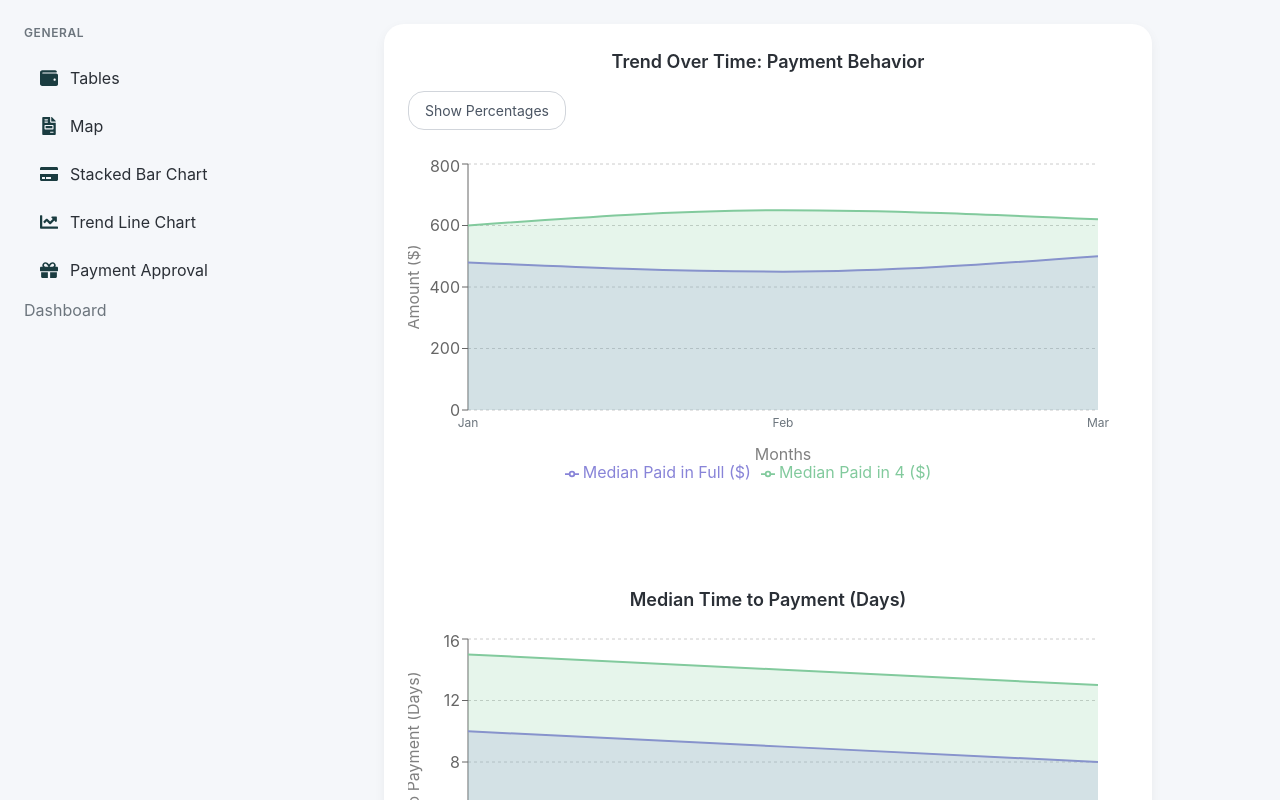
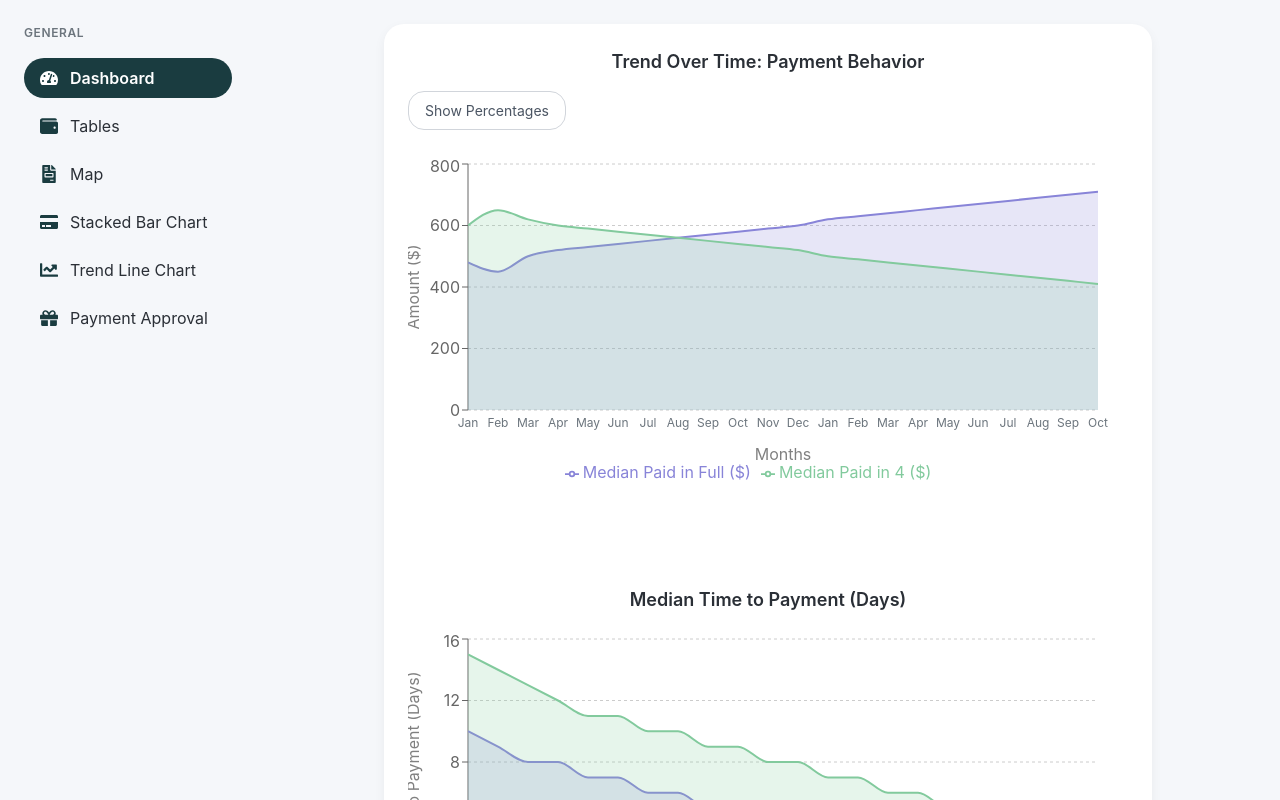
Before and after one commit to Timchung18/driven_admin, a React (Create React App) app: page /trendLineChart in a window 1280 px wide. Built offline with nearby package versions, Linux system fonts and the light colour scheme.

Commit message:
fixed some bugs for dashboard

```diff
--- a/src/App.js
+++ b/src/App.js
@@ -18,7 +18,8 @@ function App() {
         {/* Main content area */}
         <div className="flex-1 p-6 overflow-auto">
           <Routes>
-          <Route path="/" element={<Dashboard />} />
+          <Route path="/" element={<Dashboard/>} />
+          <Route path="/dashboard" element={<Dashboard/>} />
           <Route path="/viewTables" element={<CsvViewer />} />
           <Route path="/heatmap" element={<GeorgiaCountiesMap />} />
           <Route path="/stackedBarChart" element={<StackedBarChart />} />
--- a/src/components/Navbar.js
+++ b/src/components/Navbar.js
@@ -1,6 +1,6 @@
 import React, { useState } from 'react';
 import { Link } from 'react-router-dom';
-import { FaWallet, FaCreditCard, FaFileInvoice, FaGift, FaChartLine } from 'react-icons/fa';
+import { FaWallet, FaCreditCard, FaFileInvoice, FaGift, FaChartLine, FaTachometerAlt } from 'react-icons/fa';
 
 const Navbar = () => {
   const [activeItem, setActiveItem] = useState('Dashboard');
@@ -16,6 +16,20 @@ const Navbar = () => {
         <div>
           <h3 className="text-xs font-semibold uppercase text-textSecondary tracking-wider mb-4">General</h3>
           <ul className="space-y-2">
+            <li>
+              <Link
+                to="/dashboard"
+                onClick={() => handleItemClick('Dashboard')}
+                className={`flex items-center space-x-3 px-4 py-2 rounded-lg ${
+                  activeItem === 'Dashboard' ? 'bg-accent text-white' : 'hover:bg-gray-100'
+                }`}
+              >
+                <FaTachometerAlt className={`text-lg ${activeItem === 'Dashboard' ? 'text-white' : 'text-accent'}`} />
+                <span className={`${activeItem === 'Dashboard' ? 'text-white font-semibold' : 'text-textPrimary'}`}>
+                  Dashboard
+                </span>
+              </Link>
+            </li>
             <li>
               <Link
                 to="/viewTables"
@@ -86,11 +100,6 @@ const Navbar = () => {
                 </span>
               </Link>
             </li>
-            <li className="nav-item">
-                <Link to="/dashboard" className="nav-links hover:text-gray-300">
-                Dashboard
-                </Link>
-            </li>
           </ul>
         </div>
       </div>
--- a/src/components/driversLineGraph.js
+++ b/src/components/driversLineGraph.js
@@ -136,7 +136,7 @@ const LineGraph = () => {
         >
           <CartesianGrid strokeDasharray="3 3" stroke="#e0e0e0" />
           <XAxis dataKey="month">
-            <Label value="Months" position="insideBottom" offset={-5} style={{ textAnchor: 'middle', fill: '#888' }} />
+
           </XAxis>
           <YAxis>
             <Label angle={-90} position="insideLeft" style={{ textAnchor: 'middle', fill: '#888' }}>
--- a/src/components/lineGraphAmountCollected.js
+++ b/src/components/lineGraphAmountCollected.js
@@ -2,35 +2,29 @@ import React, { useState } from 'react';
 import { LineChart, XAxis, YAxis, CartesianGrid, Tooltip, Legend, ResponsiveContainer, Label, AreaChart, Area } from 'recharts';
 
 const data = [
-  {
-    month: 'Jan',
-    paidInFull: 480,
-    paidIn4: 600,
-    paidInFullPercentage: 40,
-    paidIn4Percentage: 60,
-    timeToPaymentPaidInFull: 10,
-    timeToPaymentPaidIn4: 15,
-  },
-  {
-    month: 'Feb',
-    paidInFull: 450,
-    paidIn4: 650,
-    paidInFullPercentage: 35,
-    paidIn4Percentage: 65,
-    timeToPaymentPaidInFull: 9,
-    timeToPaymentPaidIn4: 14,
-  },
-  {
-    month: 'Mar',
-    paidInFull: 500,
-    paidIn4: 620,
-    paidInFullPercentage: 45,
-    paidIn4Percentage: 55,
-    timeToPaymentPaidInFull: 8,
-    timeToPaymentPaidIn4: 13,
-  },
-  // Add more data as needed for each month...
-];
+    { month: 'Jan', year: 2023, paidInFull: 480, paidIn4: 600, paidInFullPercentage: 40, paidIn4Percentage: 60, timeToPaymentPaidInFull: 10, timeToPaymentPaidIn4: 15 },
+    { month: 'Feb', year: 2023, paidInFull: 450, paidIn4: 650, paidInFullPercentage: 35, paidIn4Percentage: 65, timeToPaymentPaidInFull: 9, timeToPaymentPaidIn4: 14 },
+    { month: 'Mar', year: 2023, paidInFull: 500, paidIn4: 620, paidInFullPercentage: 45, paidIn4Percentage: 55, timeToPaymentPaidInFull: 8, timeToPaymentPaidIn4: 13 },
+    { month: 'Apr', year: 2023, paidInFull: 520, paidIn4: 600, paidInFullPercentage: 50, paidIn4Percentage: 50, timeToPaymentPaidInFull: 8, timeToPaymentPaidIn4: 12 },
+    { month: 'May', year: 2023, paidInFull: 530, paidIn4: 590, paidInFullPercentage: 52, paidIn4Percentage: 48, timeToPaymentPaidInFull: 7, timeToPaymentPaidIn4: 11 },
+    { month: 'Jun', year: 2023, paidInFull: 540, paidIn4: 580, paidInFullPercentage: 53, paidIn4Percentage: 47, timeToPaymentPaidInFull: 7, timeToPaymentPaidIn4: 11 },
+    { month: 'Jul', year: 2023, paidInFull: 550, paidIn4: 570, paidInFullPercentage: 54, paidIn4Percentage: 46, timeToPaymentPaidInFull: 6, timeToPaymentPaidIn4: 10 },
+    { month: 'Aug', year: 2023, paidInFull: 560, paidIn4: 560, paidInFullPercentage: 55, paidIn4Percentage: 45, timeToPaymentPaidInFull: 6, timeToPaymentPaidIn4: 10 },
+    { month: 'Sep', year: 2023, paidInFull: 570, paidIn4: 550, paidInFullPercentage: 56, paidIn4Percentage: 44, timeToPaymentPaidInFull: 5, timeToPaymentPaidIn4: 9 },
+    { month: 'Oct', year: 2023, paidInFull: 580, paidIn4: 540, paidInFullPercentage: 57, paidIn4Percentage: 43, timeToPaymentPaidInFull: 5, timeToPaymentPaidIn4: 9 },
+    { month: 'Nov', year: 2023, paidInFull: 590, paidIn4: 530, paidInFullPercentage: 58, paidIn4Percentage: 42, timeToPaymentPaidInFull: 4, timeToPaymentPaidIn4: 8 },
+    { month: 'Dec', year: 2023, paidInFull: 600, paidIn4: 520, paidInFullPercentage: 60, paidIn4Percentage: 40, timeToPaymentPaidInFull: 4, timeToPaymentPaidIn4: 8 },
+    { month: 'Jan', year: 2024, paidInFull: 620, paidIn4: 500, paidInFullPercentage: 62, paidIn4Percentage: 38, timeToPaymentPaidInFull: 3, timeToPaymentPaidIn4: 7 },
+    { month: 'Feb', year: 2024, paidInFull: 630, paidIn4: 490, paidInFullPercentage: 63, paidIn4Percentage: 37, timeToPaymentPaidInFull: 3, timeToPaymentPaidIn4: 7 },
+    { month: 'Mar', year: 2024, paidInFull: 640, paidIn4: 480, paidInFullPercentage: 64, paidIn4Percentage: 36, timeToPaymentPaidInFull: 2, timeToPaymentPaidIn4: 6 },
+    { month: 'Apr', year: 2024, paidInFull: 650, paidIn4: 470, paidInFullPercentage: 65, paidIn4Percentage: 35, timeToPaymentPaidInFull: 2, timeToPaymentPaidIn4: 6 },
+    { month: 'May', year: 2024, paidInFull: 660, paidIn4: 460, paidInFullPercentage: 66, paidIn4Percentage: 34, timeToPaymentPaidInFull: 2, timeToPaymentPaidIn4: 5 },
+    { month: 'Jun', year: 2024, paidInFull: 670, paidIn4: 450, paidInFullPercentage: 67, paidIn4Percentage: 33, timeToPaymentPaidInFull: 2, timeToPaymentPaidIn4: 5 },
+    { month: 'Jul', year: 2024, paidInFull: 680, paidIn4: 440, paidInFullPercentage: 68, paidIn4Percentage: 32, timeToPaymentPaidInFull: 2, timeToPaymentPaidIn4: 5 },
+    { month: 'Aug', year: 2024, paidInFull: 690, paidIn4: 430, paidInFullPercentage: 69, paidIn4Percentage: 31, timeToPaymentPaidInFull: 2, timeToPaymentPaidIn4: 4 },
+    { month: 'Sep', year: 2024, paidInFull: 700, paidIn4: 420, paidInFullPercentage: 70, paidIn4Percentage: 30, timeToPaymentPaidInFull: 2, timeToPaymentPaidIn4: 4 },
+    { month: 'Oct', year: 2024, paidInFull: 710, paidIn4: 410, paidInFullPercentage: 71, paidIn4Percentage: 29, timeToPaymentPaidInFull: 1, timeToPaymentPaidIn4: 4 },
+  ];
 
 const TrendLineChart = () => {
   const [isPercentage, setIsPercentage] = useState(false);
--- a/src/components/paymentSuccessRateBarChart.js
+++ b/src/components/paymentSuccessRateBarChart.js
@@ -1,6 +1,5 @@
 import React, { useState } from 'react';
 import { BarChart, Bar, XAxis, YAxis, CartesianGrid, Tooltip, Legend, ResponsiveContainer } from 'recharts';
-import LineGraph from './driversLineGraph';
 
 const initialData = [
   { month: 'Jan', year: 2023, traditionalCompletedTickets: 400, drivenCompletedTickets: 240 },
@@ -29,46 +28,31 @@ const initialData = [
   { month: 'Dec', year: 2024, traditionalCompletedTickets: 310, drivenCompletedTickets: 410 },
 ];
 
-const MyBarChart = ({ data }) => {
-  return (
-    <div className="bg-white rounded-lg shadow-lg p-4 mb-6">
-      <ResponsiveContainer width="100%" height={400}>
-        <BarChart
-          data={data}
-          margin={{
-            top: 20, right: 30, left: 20, bottom: 5,
-          }}
-        >
-          <CartesianGrid strokeDasharray="3 3" stroke="#e0e0e0" />
-          <XAxis dataKey="month" />
-          <YAxis label={{ value: 'Number of Tickets', angle: -90, position: 'insideLeft' }} />
-          <Tooltip />
-          <Legend />
-          <Bar dataKey="traditionalCompletedTickets" name="Paid in Full" fill="#8884d8" radius={[5, 5, 0, 0]} />
-          <Bar dataKey="drivenCompletedTickets" name="Paid in 4 (Driven)" fill="#82ca9d" radius={[5, 5, 0, 0]} />
-        </BarChart>
-      </ResponsiveContainer>
-    </div>
-  );
-};
+// Helper function to create date objects from month and year
+const getDateFromMonthYear = (month, year) => new Date(`${month} 1, ${year}`);
 
-const DateRangeSelector = ({ setData, initialData }) => {
+// DateRangeSelector component copied from the first component
+const DateRangeSelector = ({ setData }) => {
   const [startMonth, setStartMonth] = useState('January');
-  const [endMonth, setEndMonth] = useState('July');
-  const [year, setYear] = useState(2023);
+  const [startYear, setStartYear] = useState(2023);
+  const [endMonth, setEndMonth] = useState('December');
+  const [endYear, setEndYear] = useState(2024);
+
+  const startDate = getDateFromMonthYear(startMonth, startYear);
+  const endDate = getDateFromMonthYear(endMonth, endYear);
+  const isDateRangeValid = startDate <= endDate;
 
   const handleFilter = () => {
     const filteredData = initialData.filter((item) => {
-      const itemDate = new Date(`${item.month} 1, ${item.year}`);
-      const startDate = new Date(`${startMonth} 1, ${year}`);
-      const endDate = new Date(`${endMonth} 1, ${year}`);
+      const itemDate = getDateFromMonthYear(item.month, item.year);
       return itemDate >= startDate && itemDate <= endDate;
     });
     setData(filteredData);
   };
 
   return (
-    <div className="mb-4 flex gap-4 items-center">
+    <div className="mb-4 flex flex-col items-center">
+      <div className="flex gap-4 items-center">
         <label>
           Start Month:
           <select value={startMonth} onChange={(e) => setStartMonth(e.target.value)} className="ml-2 p-1 border rounded">
@@ -84,6 +68,14 @@ const DateRangeSelector = ({ setData, initialData }) => {
             <option value="October">October</option>
             <option value="November">November</option>
             <option value="December">December</option>
+          </select>
+        </label>
+
+        <label>
+          Start Year:
+          <select value={startYear} onChange={(e) => setStartYear(parseInt(e.target.value))} className="ml-2 p-1 border rounded">
+            <option value={2023}>2023</option>
+            <option value={2024}>2024</option>
           </select>
         </label>
 
@@ -106,20 +98,60 @@ const DateRangeSelector = ({ setData, initialData }) => {
         </label>
 
         <label>
-        Year:
-        <select value={year} onChange={(e) => setYear(parseInt(e.target.value))} className="ml-2 p-1 border rounded">
+          End Year:
+          <select value={endYear} onChange={(e) => setEndYear(parseInt(e.target.value))} className="ml-2 p-1 border rounded">
             <option value={2023}>2023</option>
             <option value={2024}>2024</option>
           </select>
         </label>
 
-      <button onClick={handleFilter} className="ml-2 px-4 py-2 bg-blue-500 text-white rounded hover:bg-blue-600">
+        <button
+          onClick={handleFilter}
+          disabled={!isDateRangeValid}
+          className={`px-4 py-2 rounded ${
+            isDateRangeValid ? 'bg-blue-500 text-white hover:bg-blue-600' : 'bg-gray-300 text-gray-500 cursor-not-allowed'
+          }`}
+        >
           Filter
         </button>
+      </div>
+
+      {!isDateRangeValid && (
+        <p className="text-red-600 text-sm mt-2 text-center">Start date cannot be after the end date. Please adjust the date range.</p>
+      )}
     </div>
   );
 };
 
+// BarChart component
+const MyBarChart = ({ data }) => {
+  return (
+    <div className="bg-white rounded-lg shadow-lg p-4 mb-6">
+      <ResponsiveContainer width="100%" height={400}>
+        <BarChart
+          data={data}
+          margin={{
+            top: 20, right: 30, left: 20, bottom: 5,
+          }}
+        >
+          <CartesianGrid strokeDasharray="3 3" stroke="#e0e0e0" />
+          <XAxis
+            dataKey="month"
+            tick={{ fontSize: 12 }}
+            interval={0} // Ensures every label is shown
+          />
+          <YAxis label={{ value: 'Number of Tickets', angle: -90, position: 'insideLeft' }} />
+          <Tooltip />
+          <Legend />
+          <Bar dataKey="traditionalCompletedTickets" name="Pay in Full" fill="#8884d8" radius={[5, 5, 0, 0]} />
+          <Bar dataKey="drivenCompletedTickets" name="Pay in 4" fill="#82ca9d" radius={[5, 5, 0, 0]} />
+        </BarChart>
+      </ResponsiveContainer>
+    </div>
+  );
+};
+
+// BarChartContainer component with time filter
 const BarChartContainer = () => {
   const [data, setData] = useState(initialData);
 
@@ -127,11 +159,8 @@ const BarChartContainer = () => {
     <div>
       <div className="bg-white p-6 rounded-lg shadow-lg">
         <h2 className="text-2xl font-semibold mb-4">Payment Success Rate</h2>
-        <DateRangeSelector setData={setData} initialData={initialData} />
+        <DateRangeSelector setData={setData} />
         <MyBarChart data={data} />
-      </div>
-      <div className="mt-8">
-        <LineGraph />
       </div>
     </div>
   );
```
Lines whose indentation alone changed are shown as unchanged.
